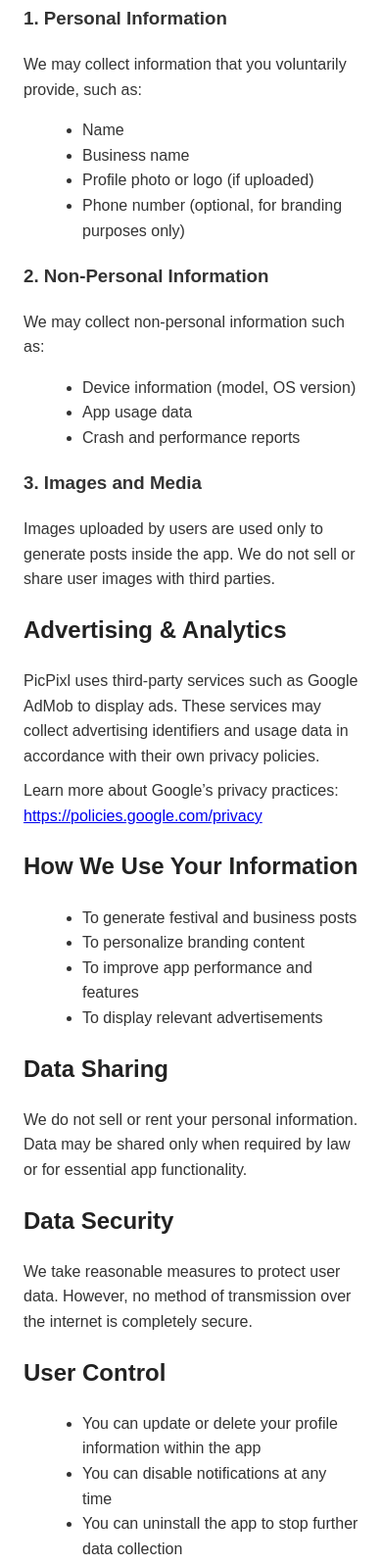
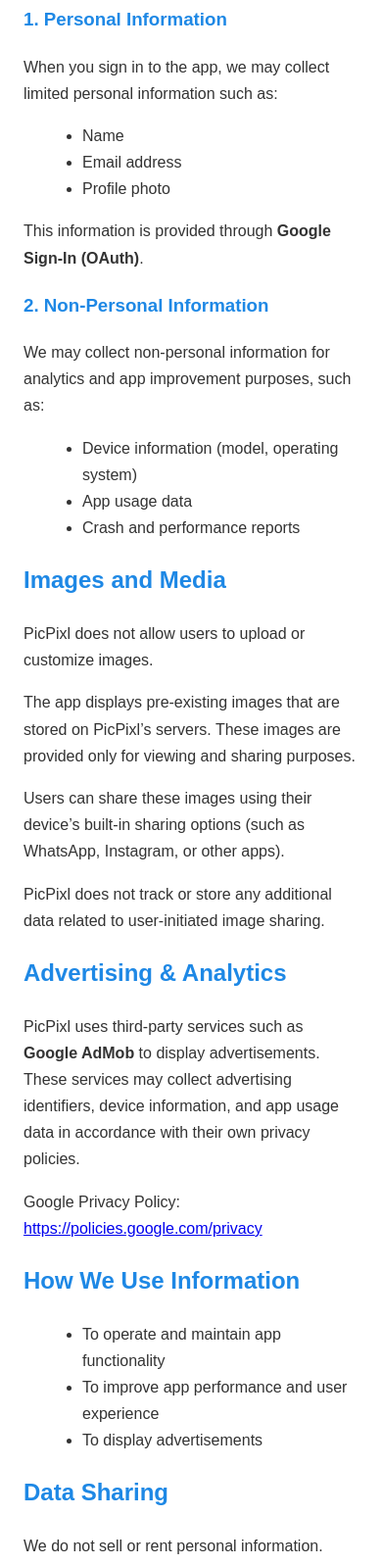
Before and after one commit to ravidewangen/picpixl-privacy-policy, a plain HTML site: page index.html in a window 390 px wide. Shown: the part 403-2000 px from the top of the page at 98% size. Drawn offline with Linux system fonts and the light colour scheme.

Commit message:
Add files via upload

```diff
--- a/index.html
+++ b/index.html
@@ -7,107 +7,118 @@
   <style>
     body {
       font-family: Arial, Helvetica, sans-serif;
-      background-color: #f9f9f9;
+      line-height: 1.7;
+      margin: 0;
+      background: #f6f7f9;
       color: #333;
-      line-height: 1.6;
-      margin: 0;
-      padding: 0;
     }
     .container {
       max-width: 900px;
       margin: auto;
+      background: #ffffff;
       padding: 24px;
-      background: #ffffff;
     }
-    h1, h2 {
-      color: #222;
+    h1, h2, h3 {
+      color: #1e88e5;
     }
     h1 {
-      border-bottom: 2px solid #eee;
-      padding-bottom: 10px;
-    }
-    p {
-      margin: 10px 0;
+      border-bottom: 2px solid #e0e0e0;
+      padding-bottom: 8px;
     }
     ul {
       margin-left: 20px;
     }
-    footer {
+    .divider {
+      margin: 40px 0;
+      border-top: 2px dashed #ccc;
+    }
+    .footer {
       margin-top: 40px;
-      padding-top: 10px;
-      border-top: 1px solid #eee;
+      text-align: center;
       font-size: 14px;
-      color: #666;
+      color: #777;
     }
   </style>
 </head>
 <body>
 
 <div class="container">
+
+  <!-- ================= ENGLISH ================= -->
   <h1>Privacy Policy</h1>
 
   <p><strong>App Name:</strong> PicPixl</p>
-    <p><strong>Last updated:</strong> 29 December 2025</p>
+  <p><strong>Last Updated:</strong> 29 December 2025</p>
 
   <p>
     PicPixl (“we”, “our”, “us”) respects your privacy and is committed to protecting it.
-      This Privacy Policy explains how we collect, use, and protect your information
-      when you use the PicPixl mobile application.
+    This Privacy Policy explains how information is handled when you use the PicPixl mobile application.
   </p>
 
   <h2>Information We Collect</h2>
 
   <h3>1. Personal Information</h3>
   <p>
-      We may collect information that you voluntarily provide, such as:
+    When you sign in to the app, we may collect limited personal information such as:
   </p>
   <ul>
     <li>Name</li>
-      <li>Business name</li>
-      <li>Profile photo or logo (if uploaded)</li>
-      <li>Phone number (optional, for branding purposes only)</li>
+    <li>Email address</li>
+    <li>Profile photo</li>
   </ul>
+  <p>
+    This information is provided through <strong>Google Sign-In (OAuth)</strong>.
+  </p>
 
   <h3>2. Non-Personal Information</h3>
   <p>
-      We may collect non-personal information such as:
+    We may collect non-personal information for analytics and app improvement purposes, such as:
   </p>
   <ul>
-      <li>Device information (model, OS version)</li>
+    <li>Device information (model, operating system)</li>
     <li>App usage data</li>
     <li>Crash and performance reports</li>
   </ul>
 
-    <h3>3. Images and Media</h3>
+  <h2>Images and Media</h2>
   <p>
-      Images uploaded by users are used only to generate posts inside the app.
-      We do not sell or share user images with third parties.
+    PicPixl does not allow users to upload or customize images.
+  </p>
+  <p>
+    The app displays pre-existing images that are stored on PicPixl’s servers.
+    These images are provided only for viewing and sharing purposes.
+  </p>
+  <p>
+    Users can share these images using their device’s built-in sharing options
+    (such as WhatsApp, Instagram, or other apps).
+  </p>
+  <p>
+    PicPixl does not track or store any additional data related to user-initiated image sharing.
   </p>
 
   <h2>Advertising & Analytics</h2>
   <p>
-      PicPixl uses third-party services such as Google AdMob to display ads.
-      These services may collect advertising identifiers and usage data in accordance
-      with their own privacy policies.
+    PicPixl uses third-party services such as <strong>Google AdMob</strong> to display advertisements.
+    These services may collect advertising identifiers, device information, and app usage data
+    in accordance with their own privacy policies.
   </p>
   <p>
-      Learn more about Google’s privacy practices:
+    Google Privacy Policy:
     <a href="https://policies.google.com/privacy" target="_blank">
       https://policies.google.com/privacy
     </a>
   </p>
 
-    <h2>How We Use Your Information</h2>
+  <h2>How We Use Information</h2>
   <ul>
-      <li>To generate festival and business posts</li>
-      <li>To personalize branding content</li>
-      <li>To improve app performance and features</li>
-      <li>To display relevant advertisements</li>
+    <li>To operate and maintain app functionality</li>
+    <li>To improve app performance and user experience</li>
+    <li>To display advertisements</li>
   </ul>
 
   <h2>Data Sharing</h2>
   <p>
-      We do not sell or rent your personal information.
+    We do not sell or rent personal information.
     Data may be shared only when required by law or for essential app functionality.
   </p>
 
@@ -117,12 +128,22 @@
     However, no method of transmission over the internet is completely secure.
   </p>
 
-    <h2>User Control</h2>
-    <ul>
-      <li>You can update or delete your profile information within the app</li>
-      <li>You can disable notifications at any time</li>
-      <li>You can uninstall the app to stop further data collection</li>
-    </ul>
+  <h2>Account and Data Deletion</h2>
+  <p>
+    Users have the right to request deletion of their PicPixl account and associated personal data.
+  </p>
+  <p>
+    To request account or data deletion, please email us at:
+    <strong>picpixlapp@gmail.com</strong>
+  </p>
+  <p>
+    Please use the subject line:
+    <strong>“Delete PicPixl Account”</strong>
+  </p>
+  <p>
+    Upon receiving a valid request, we will verify the request and permanently delete the account
+    and associated data within a reasonable time frame, unless retention is required by law.
+  </p>
 
   <h2>Children’s Privacy</h2>
   <p>
@@ -145,9 +166,13 @@
     <strong>App:</strong> PicPixl
   </p>
 
-    <footer>
+  <div class="divider"></div>
+
+
+  <div class="footer">
     © 2025 PicPixl. All rights reserved.
-    </footer>
+  </div>
+
 </div>
 
 </body>
```
Lines whose indentation alone changed are shown as unchanged.
